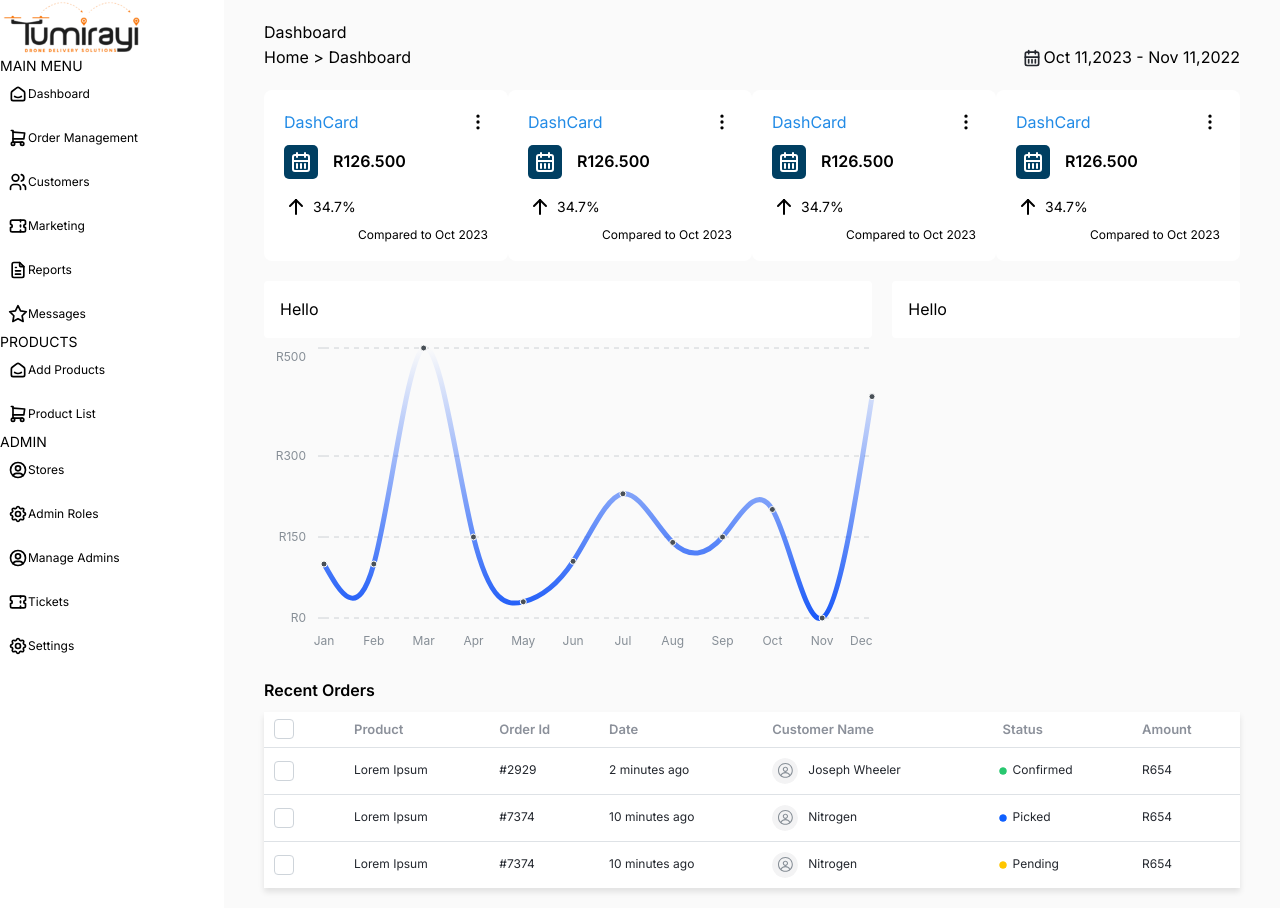
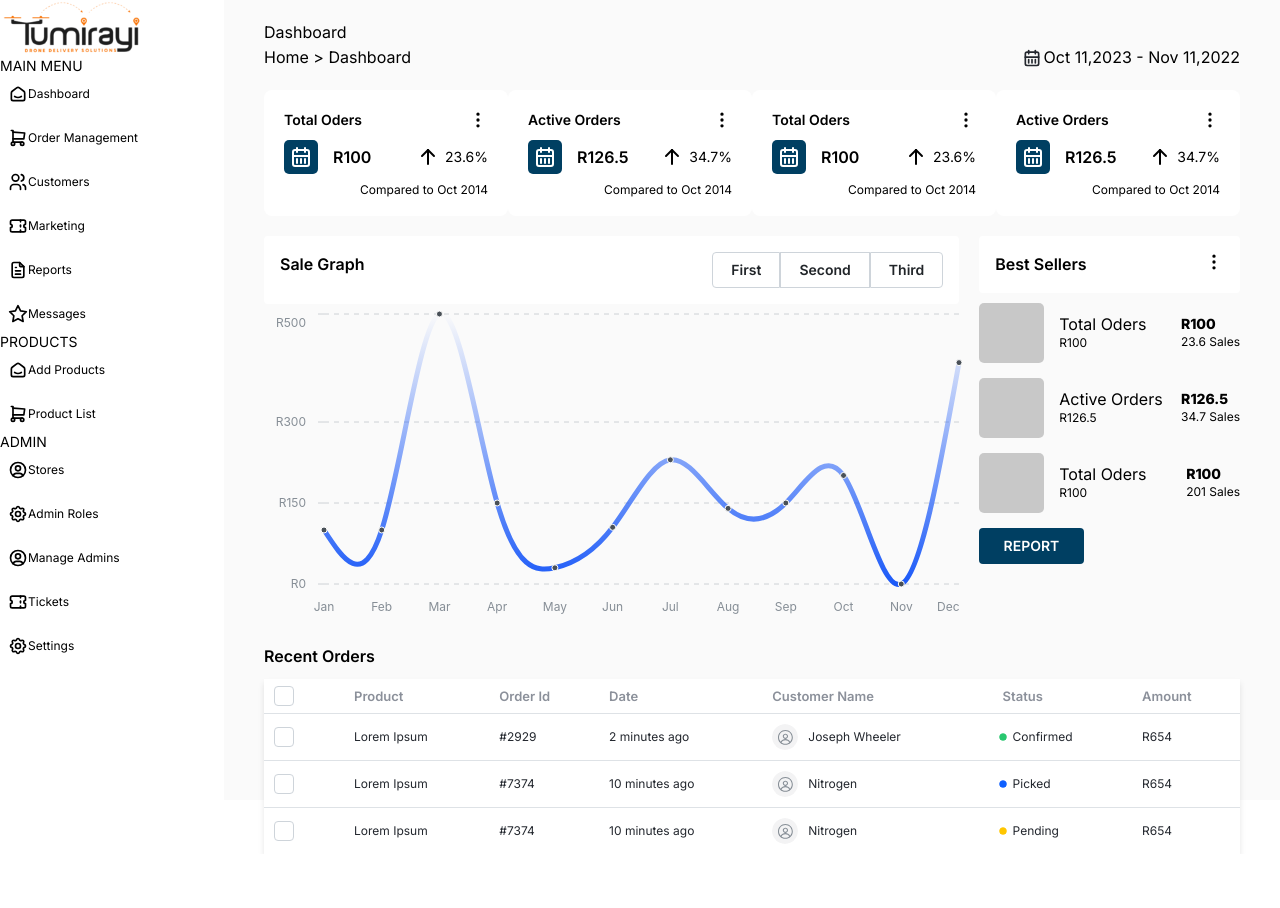
Before and after one commit to themawuena/tumirayi, a Next.js app: page /dashboard in a window 1280 px wide. After the commit the page ends 854 px from the top, so only its background shows below. Built offline with nearby package versions, Linux system fonts and the light colour scheme; no server answers; sample sign-in values are in the browser's storage.

Commit message:
update dashboard

```diff
--- /dev/null
+++ b/src/Components/Cards/BestCard.tsx
@@ -0,0 +1,46 @@
+import { Box, Card, Flex, Group, Text } from "@mantine/core";
+import {
+  IconArrowUp,
+  IconCalendarMonth,
+  IconDotsVertical,
+} from "@tabler/icons-react";
+import React from "react";
+
+interface Props {
+  item: {
+    name: string;
+    amount: number;
+    saleAmount: number;
+    totalSales: number;
+  };
+}
+
+const BestSellerCard = ({ item }: Props) => {
+  return (
+    <Flex w={"100%"} justify={"space-between"}>
+      <Flex gap={15} align={"center"}>
+        <Box bg={"#00000033"} w={65} h={60} style={{ borderRadius: 5 }}></Box>
+        <Flex direction={"column"} gap={5}>
+          <Text c="#000000"  size="16px">
+            {item.name}
+          </Text>
+          <Text size="12px" c="#000000">
+            R{item.amount}
+          </Text>
+        </Flex>
+      </Flex>
+      <Flex gap={5} justify={"center"} direction={"column"}>
+        <Box>
+          <Text size="14px" fw={"800"} c="#000000">
+            R{item.amount}
+          </Text>
+        </Box>
+        <Text c="#000000" size={"12px"}>
+          {item.saleAmount} Sales
+        </Text>
+      </Flex>
+    </Flex>
+  );
+};
+
+export default BestSellerCard;
--- a/src/Components/Cards/DashCard.tsx
+++ b/src/Components/Cards/DashCard.tsx
@@ -6,11 +6,20 @@ import {
 } from "@tabler/icons-react";
 import React from "react";
 
-const DashCard = () => {
+interface Props {
+  item: {
+    title: string;
+    amount: number;
+    percentage: number;
+    date: string;
+  };
+}
+
+const DashCard = ({ item }: Props) => {
   return (
     <Card w={"25%"} shadow="0" p="lg" radius="md">
       <Flex justify={"space-between"} pb={10} align={"center"}>
-        <Text c="blue">DashCard</Text>
+        <Text c="#000000" fw={"600"} size="14px">{item.title}</Text>
         <IconDotsVertical stroke={2} size={"20px"} />
       </Flex>
       <Group justify="space-between" pb={10}>
@@ -19,7 +28,7 @@ const DashCard = () => {
             <IconCalendarMonth stroke={2} color="white" />
           </Box>
           <Text fw={"600"} c="#000000">
-            R126.500
+            R{item.amount}
           </Text>
         </Flex>
         <Flex gap={5} align={"center"}>
@@ -27,13 +36,13 @@ const DashCard = () => {
             <IconArrowUp stroke={2} color="#000000" />
           </Box>
           <Text c="#000000" size={"14px"}>
-            34.7%
+            {item.percentage}%
           </Text>
         </Flex>
       </Group>
       <Group align="end" justify="end">
         <Text fw={"400"} size="12px">
-          Compared to Oct 2023
+          Compared to {item?.date}
         </Text>
       </Group>
     </Card>
--- a/src/Components/SideBar/Menu.tsx
+++ b/src/Components/SideBar/Menu.tsx
@@ -116,7 +116,7 @@ const SideBar = ({ className = "", menuHeight, menuOverflow }: Props) => {
   };
 
   return (
-    <div className={`flex flex-col ${className}  border-r-2`} style={menuStyle}>
+    <div className={`flex flex-col ${className}  border-r-2 h-full`} style={menuStyle}>
       <div className="flex flex-col w-full">
         <div className="flex items-center justify-start p-6">
           <Image
--- a/src/app/dashboard/layout.tsx
+++ b/src/app/dashboard/layout.tsx
@@ -14,10 +14,10 @@ const Layout = ({ children }: { children: any }) => {
 
   return (
     <Grid gutter={0} style={{ display: "flex", flexDirection: "row" }}>
-      <Grid.Col span={2.1} className="bg-white">
+      <Grid.Col span={2.1} className="bg-white h-screen">
         <SideBar menuHeight={""} menuOverflow={""} />
       </Grid.Col>
-      <Grid.Col span={9.9} className="bg-[#FAFAFA] px-10 py-5">
+      <Grid.Col span={9.9} className="bg-[#FAFAFA] h-screen px-10 py-5">
         {children}
       </Grid.Col>
     </Grid>
--- a/src/app/dashboard/page.tsx
+++ b/src/app/dashboard/page.tsx
@@ -1,32 +1,127 @@
 "use client";
+import BestSellerCard from "@/Components/Cards/BestCard";
 import DashCard from "@/Components/Cards/DashCard";
 import LineCart from "@/Components/Chart/Line";
 import MainHeader from "@/Components/Header/DashHeader";
 import CustomTable from "@/Components/Tables/RecentTable";
-import { Box, Card, Flex, Group, Text } from "@mantine/core";
+import { Box, Button, Card, Flex, Group, Text } from "@mantine/core";
+import { IconDotsVertical } from "@tabler/icons-react";
 import React from "react";
 
 function Page() {
+  const DATA: {
+    id: number;
+    title: string;
+    amount: number;
+    percentage: number;
+    date: string;
+  }[] = [
+    {
+      id: 1,
+      amount: 100,
+      date: "Oct 2014",
+      percentage: 23.6,
+      title: "Total Oders",
+    },
+    {
+      id: 2,
+      title: "Active Orders",
+      amount: 126.5,
+      percentage: 34.7,
+      date: "Oct 2014",
+    },
+    {
+      id: 3,
+      amount: 100,
+      date: "Oct 2014",
+      percentage: 23.6,
+      title: "Total Oders",
+    },
+    {
+      id: 4,
+      title: "Active Orders",
+      amount: 126.5,
+      percentage: 34.7,
+      date: "Oct 2014",
+    },
+  ];
+
+  const DATA2: {
+    id: number;
+    name: string;
+    amount: number;
+    saleAmount: number;
+    totalSales: number;
+  }[] = [
+    {
+      id: 1,
+      amount: 100,
+      totalSales: 2014,
+      saleAmount: 23.6,
+      name: "Total Oders",
+    },
+    {
+      id: 2,
+      name: "Active Orders",
+      amount: 126.5,
+      saleAmount: 34.7,
+      totalSales: 2014,
+    },
+    {
+      id: 3,
+      name: "Total Oders",
+      amount: 100,
+      saleAmount: 201,
+      totalSales: 230,
+    },
+  ];
   return (
     <Flex direction={"column"} gap={20}>
       <MainHeader title="Dashboard" section="Home" />
       <Flex>
-        <DashCard />
-        <DashCard />
-        <DashCard />
-        <DashCard />
+        {DATA.map((item) => (
+          <DashCard key={item.id} item={item} />
+        ))}
       </Flex>
       <Flex gap={20}>
-        <Box w={"70%"}>
-          <Card>
-            <Text>Hello</Text>
+        <Box w={"80%"}>
+          <Card
+            style={{
+              display: "flex",
+              flexDirection: "row",
+              justifyContent: "space-between",
+            }}
+          >
+            <Text fw={"600"}>Sale Graph</Text>
+            <Box>
+              <Button.Group >
+                <Button variant="default">First</Button>
+                <Button variant="default">Second</Button>
+                <Button variant="default">Third</Button>
+              </Button.Group>
+            </Box>
           </Card>
           <LineCart />
         </Box>
-        <Box w={"40%"}>
-          <Card>
-            <Text>Hello</Text>
+        <Box w={"30%"}>
+          <Card
+            style={{
+              display: "flex",
+              flexDirection: "row",
+              justifyContent: "space-between",
+            }}
+          >
+            <Text fw={"600"}>Best Sellers</Text>
+            <IconDotsVertical stroke={2} size={"20px"} />
           </Card>
+          <Flex mt={10} gap={15} direction={"column"}>
+            {DATA2.map((item) => (
+              <BestSellerCard key={item.id} item={item} />
+            ))}
+            <Button w={"40%"} bg={"#003F62"}>
+              REPORT
+            </Button>
+          </Flex>
         </Box>
       </Flex>
       <Flex direction="column">
```
